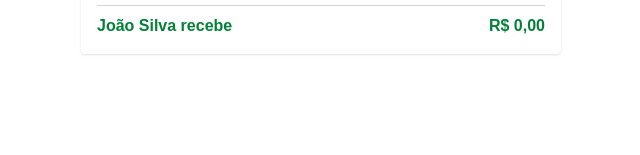
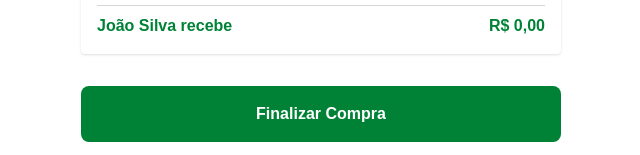
Before and after one commit to RafaelJesus22/cackto-checkout, a Next.js app: page /checkout in a window 1280 px wide. Shown: the part 651-806 px from the top of the page, without its empty margins (319-959 px from the left). Built offline with nearby package versions, Linux system fonts and the light colour scheme.

Commit message:
feat: add submit button TODO: consume context data TODO: apply fee rules of each payment method OBS: going out for lunch

```diff
--- a/app/checkout/actions.ts
+++ b/app/checkout/actions.ts
@@ -19,3 +19,11 @@ export async function getProducs(): Promise<Product[]> {
     }, 1000);
   });
 }
+
+export async function submit() {
+  return new Promise((resolve) => {
+    setTimeout(() => {
+      resolve({ success: true });
+    }, 1000);
+  });
+}
--- a/app/checkout/components/CheckoutClient/index.tsx
+++ b/app/checkout/components/CheckoutClient/index.tsx
@@ -7,6 +7,7 @@ import ProductDetails from "../ProductDetails";
 import UserForm from "../UserForm";
 import * as PaymentMethods from "../PaymentMethods";
 import Summary from "../Summary";
+import Submit from "../Submit";
 
 export default function CheckoutClient({ product }: { product: Product }) {
   return (
@@ -19,6 +20,7 @@ export default function CheckoutClient({ product }: { product: Product }) {
           <PaymentMethods.CreditCard />
         </PaymentMethods.Container>
         <Summary />
+        <Submit />
       </main>
     </CheckoutProvider>
   );
--- /dev/null
+++ b/app/checkout/components/Submit/index.tsx
@@ -0,0 +1,29 @@
+"use client";
+
+import { useState } from "react";
+import { submit } from "../../actions";
+
+export default function Submit() {
+  const [isLoading, setIsLoading] = useState(false);
+
+  async function handleClick() {
+    setIsLoading(true);
+    try {
+      await submit();
+    } finally {
+      setIsLoading(false);
+    }
+  }
+
+  return (
+    <div className="w-full p-4">
+      <button
+        onClick={handleClick}
+        disabled={isLoading}
+        className={`p-4 w-full rounded-lg bg-green-700 text-white font-bold ${isLoading ? "opacity-50 cursor-not-allowed" : ""}`}
+      >
+        {isLoading ? "Carregando..." : "Finalizar Compra"}
+      </button>
+    </div>
+  );
+}
```
